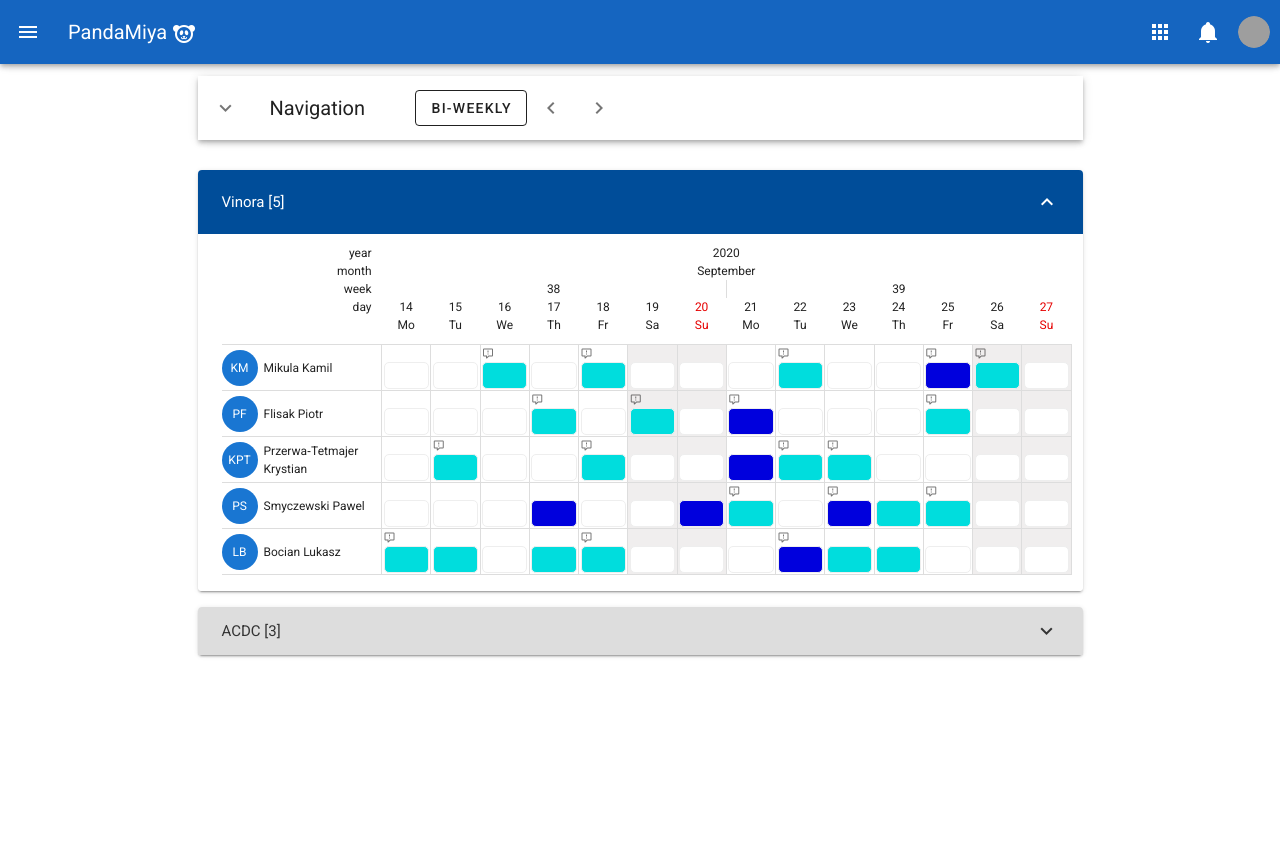
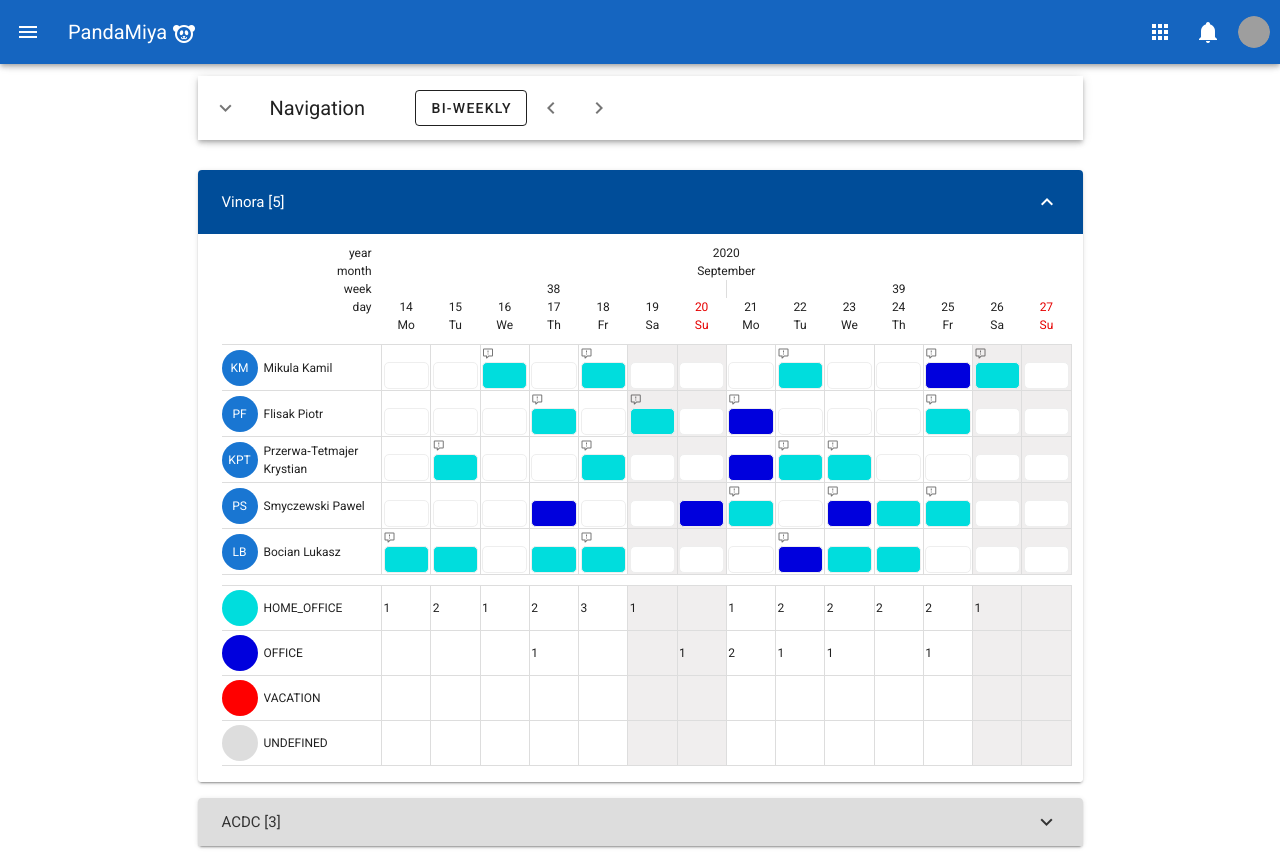
Before and after one commit to reg0/popanda, a Vue app: page / in a window 1280 px wide. Before the commit the page ends 800 px from the top, so only its background shows below. Built offline with nearby package versions, Linux system fonts and the light colour scheme; grey boxes are pictures that could not be loaded.

Commit message:
added statistics below schedule

```diff
--- a/src/components/schedule/schedule.component.vue
+++ b/src/components/schedule/schedule.component.vue
@@ -22,6 +22,15 @@
         </template>
       </TimelineGridBody>
       <TimelineGridBodyStub v-else :rowsCount="team.peopleCount" :datesCount="dates.length" />
+      <ScheduleStats
+        :stats="teamData.stats"
+        :statsLoaded="teamData.statsLoaded"
+        :activityTypes="teamData.activityTypes"
+        :activityTypesLoaded="teamData.activityTypesLoaded"
+        :dates="dates"
+        :holidays="holidays"
+      >
+      </ScheduleStats>
     </table>
   </div>
 </template>
@@ -37,6 +46,7 @@ import TimelineGridHeader from '../timelineGrid/timelineGridHeader.component.vue
 import TimelineGridBody from '../timelineGrid/timelineGridBody.component.vue';
 import TimelineGridBodyStub from '../timelineGrid/timelineGridBodyStub.component.vue';
 import ScheduleCell from './scheduleCell.component.vue';
+import ScheduleStats from './scheduleStats.component.vue';
 import { TeamData } from './schedule.page.vue';
 
 export default Vue.extend({
@@ -47,6 +57,7 @@ export default Vue.extend({
     TimelineGridBody,
     TimelineGridBodyStub,
     ScheduleCell,
+    ScheduleStats,
   },
 
   props: {
--- a/src/components/schedule/scheduleStats.component.vue
+++ b/src/components/schedule/scheduleStats.component.vue
@@ -0,0 +1,75 @@
+<template>
+  <TimelineGridBody v-if="statsLoaded"
+    :rows="activityTypes"
+    :rowName="rowName"
+    :rowId="rowId"
+    :avatarContents="avatarContents"
+    :avatarColor="avatarColor"
+  >
+    <template v-slot:default="slotProps">
+      <ScheduleStatsCell v-for="date in dates"
+        :key="date.isoDate"
+        :isHoliday="holidays.indexOf(date.isoDate) >= 0"
+        :isoDate="date.isoDate"
+        :value="stats[slotProps.row.label] ? stats[slotProps.row.label][date.isoDate] : 0"
+      />
+    </template>
+  </TimelineGridBody>
+  <TimelineGridBodyStub v-else-if="activityTypesLoaded" :rowsCount="activityTypes.length" :datesCount="dates.length" />
+</template>
+
+<script lang="ts">
+import Vue, { PropType } from 'vue';
+import './schedule.scss';
+import { MyDate } from '@/utils/date.utils';
+import { ITeam } from '@/interfaces/models/team.model.interface';
+import { ActivityType } from '@/interfaces/enums/activityType.enum';
+import TimelineGridBody from '../timelineGrid/timelineGridBody.component.vue';
+import TimelineGridBodyStub from '../timelineGrid/timelineGridBodyStub.component.vue';
+import ScheduleStatsCell from './scheduleStatsCell.component.vue';
+
+export default Vue.extend({
+  name: 'ScheduleStats',
+
+  components: {
+    TimelineGridBody,
+    TimelineGridBodyStub,
+    ScheduleStatsCell,
+  },
+
+  props: {
+    activityTypes: {
+      type: Array as PropType<ActivityType[]>,
+    },
+    activityTypesLoaded: Boolean,
+    statsLoaded: Boolean,
+    team: {
+      type: Object as () => ITeam,
+    },
+    holidays: {
+      type: Array as () => string[],
+    },
+    dates: {
+      type: Array as () => MyDate[],
+    },
+    stats: {
+      type: Object as PropType<{[activityTypeLabel: string]: {[isoDate: string]: number}}>,
+    },
+    scale: Number,
+  },
+  methods: {
+    rowName(activityType: ActivityType) {
+      return activityType.label;
+    },
+    rowId(activityType: ActivityType) {
+      return activityType.label;
+    },
+    avatarColor(activityType: ActivityType) {
+      return activityType.color;
+    },
+    avatarContents() {
+      return '';
+    },
+  },
+});
+</script>
--- /dev/null
+++ b/src/components/schedule/scheduleStatsCell.component.vue
@@ -0,0 +1,19 @@
+<template>
+  <td :class="{holiday: isHoliday}">
+    {{ value ? value : '' }}
+  </td>
+</template>
+
+<script lang="ts">
+import Vue from 'vue';
+import { IActivity } from '@/interfaces/models/actvity.model.interface';
+
+export default Vue.extend({
+  name: 'ScheduleStatsCell',
+  props: {
+    activity: Object as () => IActivity,
+    isHoliday: Boolean,
+    value: Number,
+  },
+});
+</script>
```
